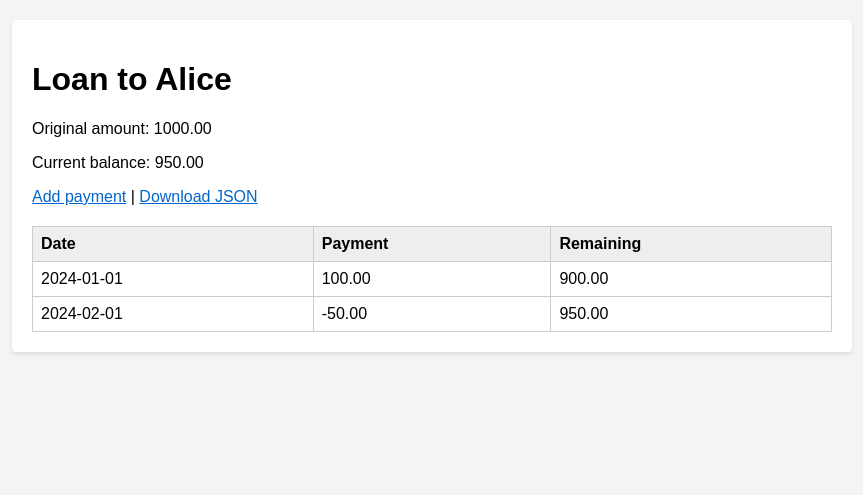
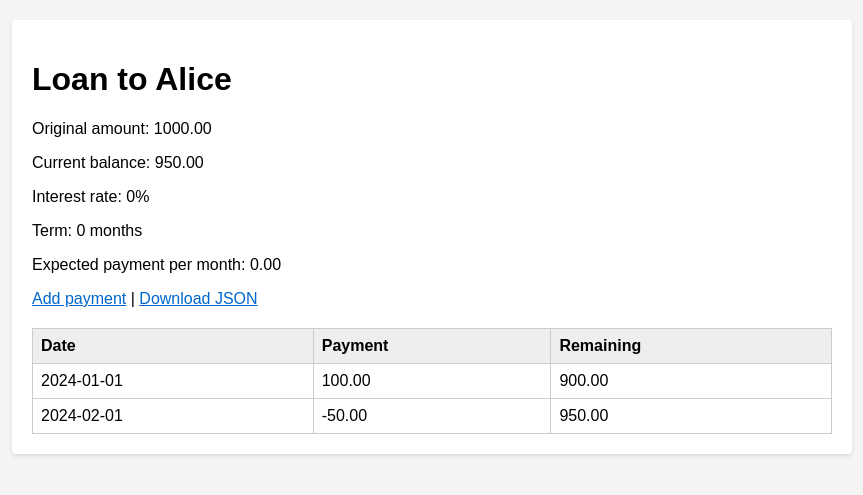
Before and after one commit to zageabb/Bank_of_mum, a Flask app: page /loan/alice in a window 1280 px wide. Shown: the top 495 px of the page, without its empty margins (208-1071 px from the left). Run offline with Flask 3, Linux system fonts and the light colour scheme.

Commit message:
Add loan creation and interest calculations

```diff
--- a/app.py
+++ b/app.py
@@ -1,5 +1,6 @@
 import os
 import json
+import math
 from datetime import date
 from flask import Flask, render_template, request, redirect, url_for, send_from_directory
 
@@ -7,6 +8,22 @@ app = Flask(__name__)
 
 DATA_DIR = os.path.join(app.root_path, 'data')
 os.makedirs(DATA_DIR, exist_ok=True)
+
+
+def calculate_monthly_payment(principal, annual_rate, months):
+    """Calculate the payment per month for a compound interest loan."""
+    r = annual_rate / 12 / 100
+    if r == 0:
+        return principal / months
+    return principal * r / (1 - (1 + r) ** -months)
+
+
+def calculate_months(principal, annual_rate, payment):
+    """Calculate number of months needed to pay off a loan."""
+    r = annual_rate / 12 / 100
+    if r == 0:
+        return principal / payment
+    return math.log(payment / (payment - principal * r)) / math.log(1 + r)
 
 def load_loans():
     loans = []
@@ -17,6 +34,9 @@ def load_loans():
                 loan = json.load(f)
             loan_id = os.path.splitext(filename)[0]
             loan['id'] = loan_id
+            loan.setdefault('interest_rate', 0)
+            loan.setdefault('months', 0)
+            loan.setdefault('payment_per_month', 0)
             loan['balance'] = loan['principal'] - sum(p['amount'] for p in loan.get('payments', []))
             loans.append(loan)
     return loans
@@ -27,6 +47,9 @@ def load_loan(loan_id):
     with open(path) as f:
         loan = json.load(f)
     loan['id'] = loan_id
+    loan.setdefault('interest_rate', 0)
+    loan.setdefault('months', 0)
+    loan.setdefault('payment_per_month', 0)
     return loan
 
 
@@ -41,6 +64,41 @@ def save_loan(loan):
 def index():
     loans = load_loans()
     return render_template('index.html', loans=loans)
+
+
+@app.route('/loan/add', methods=['GET', 'POST'])
+def add_loan():
+    if request.method == 'POST':
+        child = request.form['child']
+        principal = float(request.form['principal'])
+        rate = float(request.form['rate'])
+        months = request.form.get('months')
+        payment = request.form.get('payment')
+
+        months = int(months) if months else None
+        payment = float(payment) if payment else None
+
+        if months and not payment:
+            payment = calculate_monthly_payment(principal, rate, months)
+        elif payment and not months:
+            months = math.ceil(calculate_months(principal, rate, payment))
+        elif not months and not payment:
+            months = 12
+            payment = calculate_monthly_payment(principal, rate, months)
+
+        loan_id = child.lower().replace(' ', '_')
+        loan = {
+            'id': loan_id,
+            'child': child,
+            'principal': principal,
+            'interest_rate': rate,
+            'months': months,
+            'payment_per_month': payment,
+            'payments': []
+        }
+        save_loan(loan)
+        return redirect(url_for('index'))
+    return render_template('add_loan.html')
 
 
 @app.route('/loan/<loan_id>')
--- a/templates/index.html
+++ b/templates/index.html
@@ -1,6 +1,7 @@
 {% extends 'layout.html' %}
 {% block content %}
 <h1>Loans Summary</h1>
+<p><a href="{{ url_for('add_loan') }}">Add new loan</a></p>
 <table class="loans">
   <tr><th>Child</th><th>Original Amount</th><th>Balance</th></tr>
   {% for loan in loans %}
--- a/templates/loan_details.html
+++ b/templates/loan_details.html
@@ -3,6 +3,9 @@
 <h1>Loan to {{ loan.child }}</h1>
 <p>Original amount: {{ '%.2f'|format(loan.principal) }}</p>
 <p>Current balance: {{ '%.2f'|format(balance) }}</p>
+<p>Interest rate: {{ loan.interest_rate }}%</p>
+<p>Term: {{ loan.months }} months</p>
+<p>Expected payment per month: {{ '%.2f'|format(loan.payment_per_month) }}</p>
 <p>
   <a href="{{ url_for('add_payment', loan_id=loan.id) }}">Add payment</a> |
   <a href="{{ url_for('download_loan', loan_id=loan.id) }}">Download JSON</a>
```
Also changed, not shown: templates/add_loan.html (added, +13 -0 lines).
